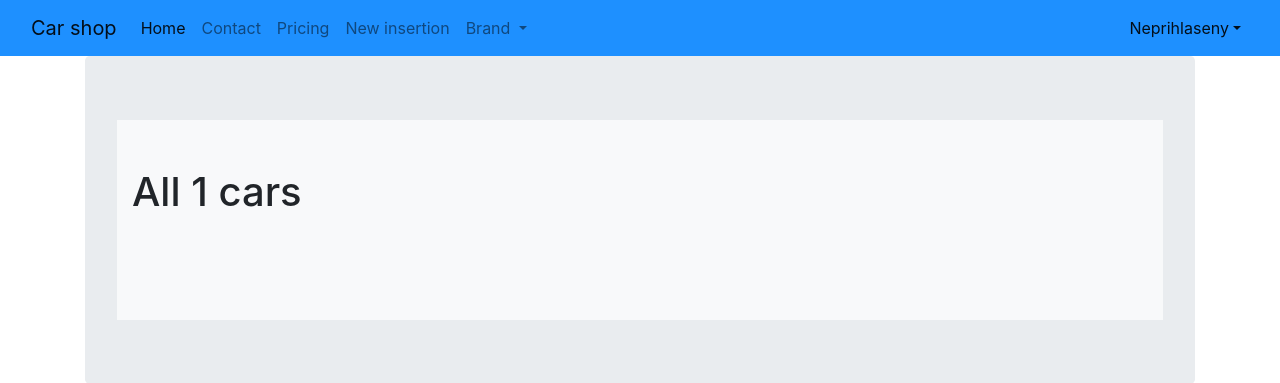
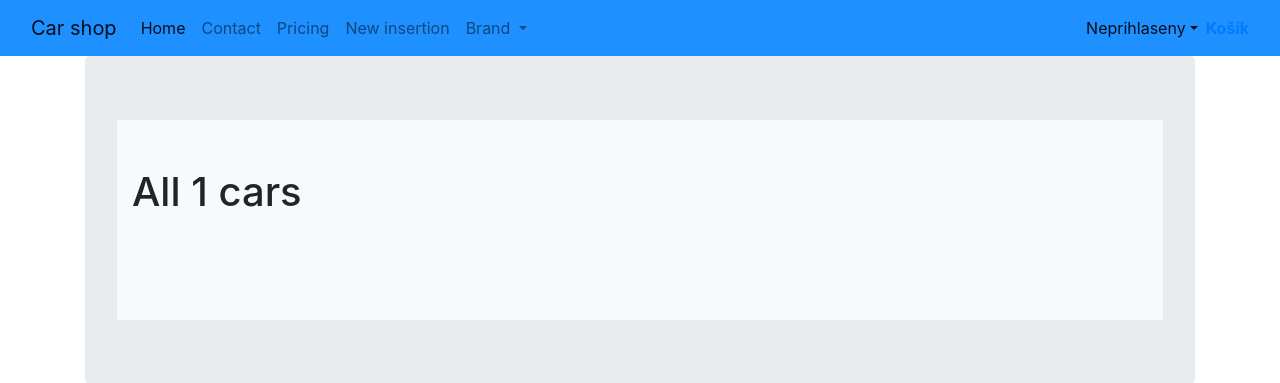
Before and after one commit to PaliVaj/e-shop, a Django app: page /brands/1 in a window 1280 px wide. Shown: the top 383 px of the page. Run offline with Django 3.2, Linux system fonts and the light colour scheme; data comes from the database, SQL or seed files in the repository; some libraries are stand-ins or nearby versions.

Commit message:
zmena v base.html - doplneny kosik odkaz

```diff
--- a/templates/base.html
+++ b/templates/base.html
@@ -72,7 +72,8 @@
                     {% endif %}
                 </div>
             </div>
-
+         <div><b span style="color: black;"><a href="{% url 'cart_detail' %}" class="button"> Košík </b span></a>
+            </div>
       </div>
     </nav>
 <div class="container">
```
